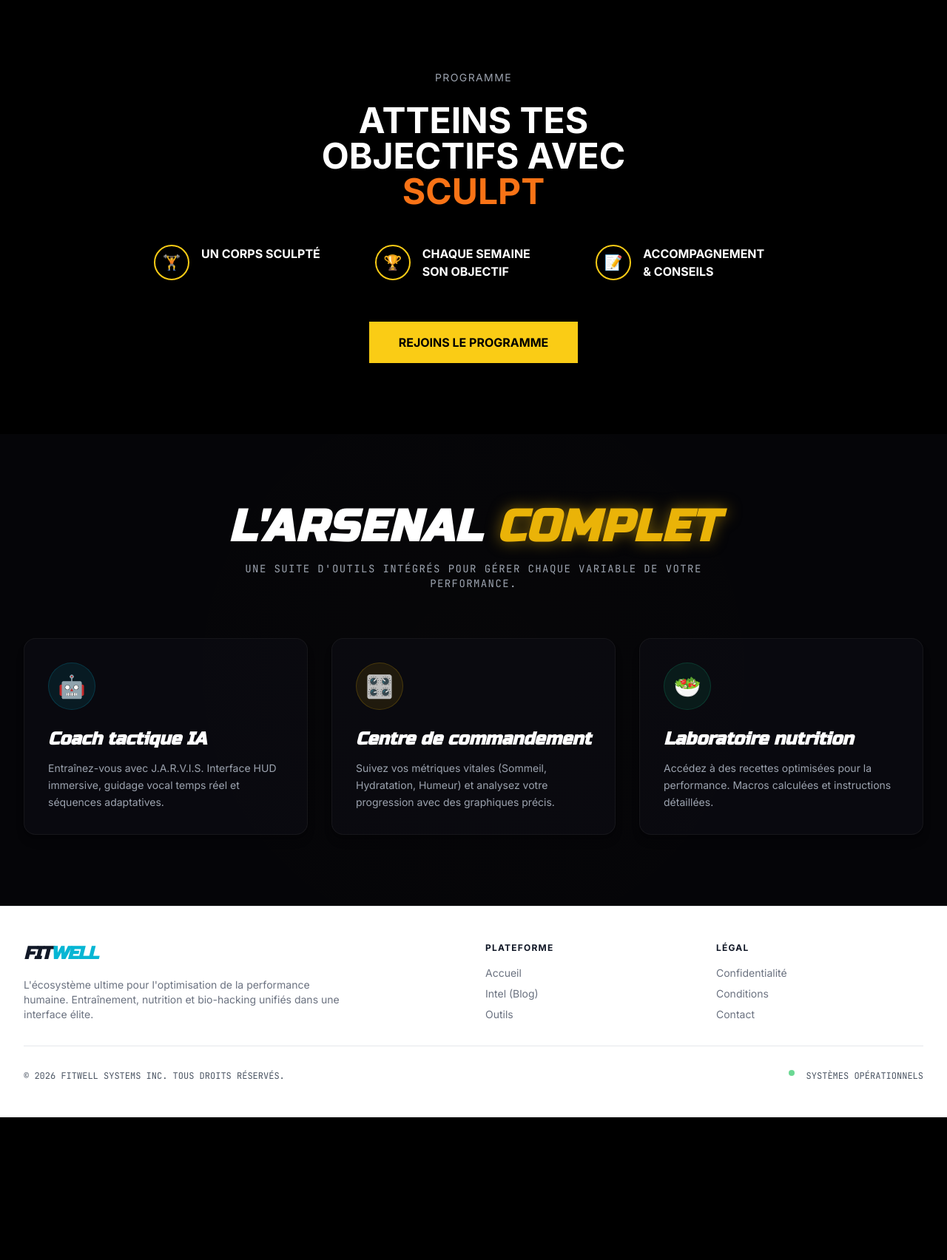
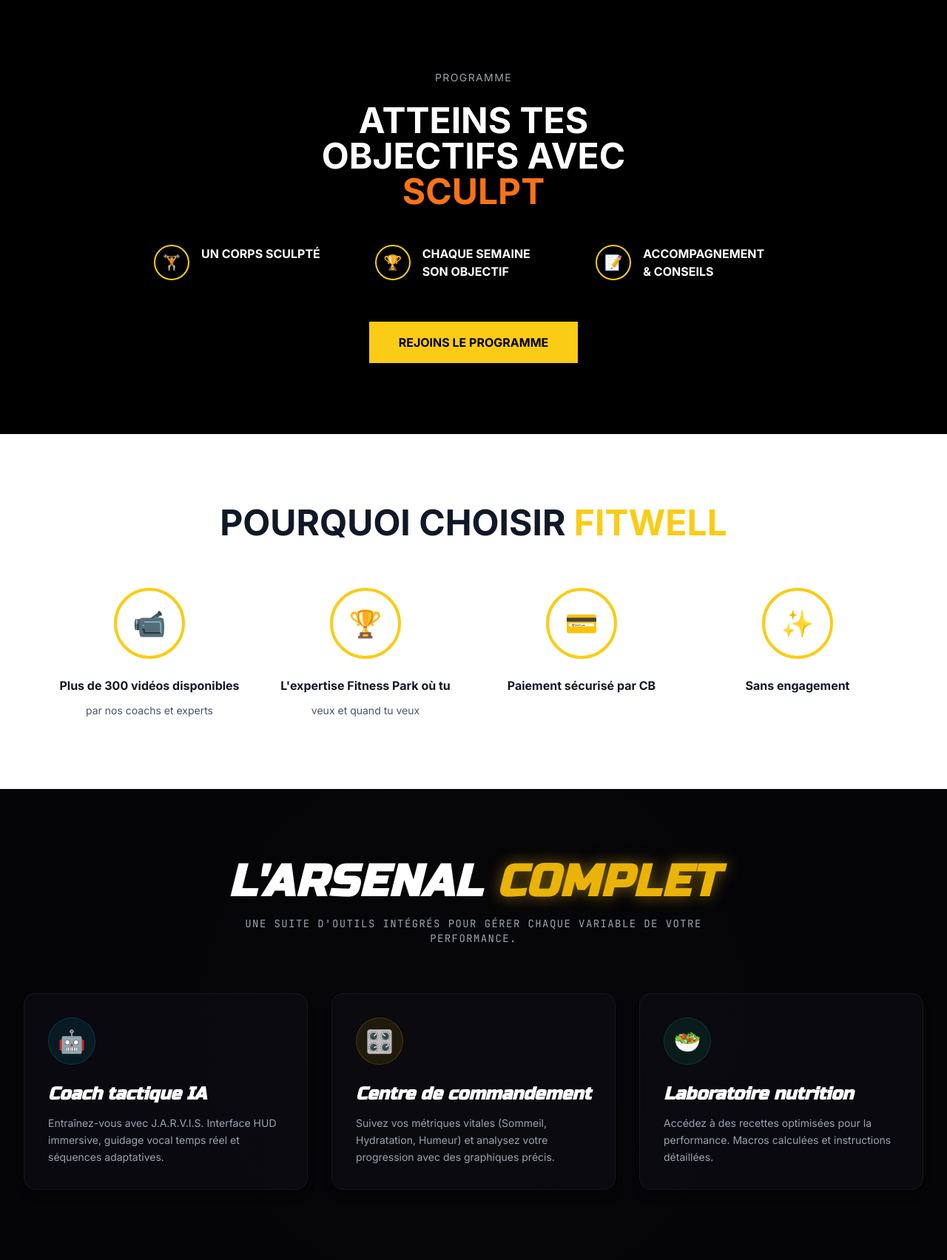
Before and after one commit to Sy2force/Fitwell, a Django app: template backend/web/templates/web/home.html in a window 1280 px wide. Shown: the part 2441-4145 px from the top of the page at 74% size. Before the commit the page ends 3952 px from the top, so only its background shows below. Run offline with Django 4.2, Linux system fonts and the light colour scheme; the template is opened without the code that fills it, so the values that code supplies are empty; some libraries are stand-ins or nearby versions.

Commit message:
feat: ajout section 'POURQUOI CHOISIR FITWELL'
Section ajoutée avec 4 icônes jaunes:
- 📹 Plus de 300 vidéos disponibles
- 🏆 L'expertise Fitness Park
- 💳 Paiement sécurisé par CB
- ✨ Sans engagement

Design identique à HomePark
Tests: 30/30 OK

```diff
--- a/backend/web/templates/web/home.html
+++ b/backend/web/templates/web/home.html
@@ -193,6 +193,49 @@
     </div>
 </div>
 
+<!-- Section Pourquoi Choisir -->
+<div class="py-24 bg-white">
+    <div class="max-w-6xl mx-auto px-4">
+        <h2 class="text-4xl md:text-5xl font-black text-center mb-16">
+            {% trans "POURQUOI CHOISIR" %} <span class="text-yellow-400">{% trans "FITWELL" %}</span>
+        </h2>
+
+        <div class="grid grid-cols-1 md:grid-cols-4 gap-12">
+            <div class="text-center">
+                <div class="w-24 h-24 mx-auto mb-6 rounded-full border-4 border-yellow-400 flex items-center justify-center">
+                    <span class="text-4xl">📹</span>
+                </div>
+                <h3 class="font-bold text-gray-900 mb-3">{% trans "Plus de 300 vidéos disponibles" %}</h3>
+                <p class="text-gray-600 text-sm">{% trans "par nos coachs et experts" %}</p>
+            </div>
+
+            <div class="text-center">
+                <div class="w-24 h-24 mx-auto mb-6 rounded-full border-4 border-yellow-400 flex items-center justify-center">
+                    <span class="text-4xl">🏆</span>
+                </div>
+                <h3 class="font-bold text-gray-900 mb-3">{% trans "L'expertise Fitness Park où tu" %}</h3>
+                <p class="text-gray-600 text-sm">{% trans "veux et quand tu veux" %}</p>
+            </div>
+
+            <div class="text-center">
+                <div class="w-24 h-24 mx-auto mb-6 rounded-full border-4 border-yellow-400 flex items-center justify-center">
+                    <span class="text-4xl">💳</span>
+                </div>
+                <h3 class="font-bold text-gray-900 mb-3">{% trans "Paiement sécurisé par CB" %}</h3>
+                <p class="text-gray-600 text-sm"></p>
+            </div>
+
+            <div class="text-center">
+                <div class="w-24 h-24 mx-auto mb-6 rounded-full border-4 border-yellow-400 flex items-center justify-center">
+                    <span class="text-4xl">✨</span>
+                </div>
+                <h3 class="font-bold text-gray-900 mb-3">{% trans "Sans engagement" %}</h3>
+                <p class="text-gray-600 text-sm"></p>
+            </div>
+        </div>
+    </div>
+</div>
+
 <!-- Features Section -->
 <div class="py-24 bg-background relative overflow-hidden">
     <div class="absolute inset-0 z-0 opacity-5 pointer-events-none bg-radial-energy">
```
